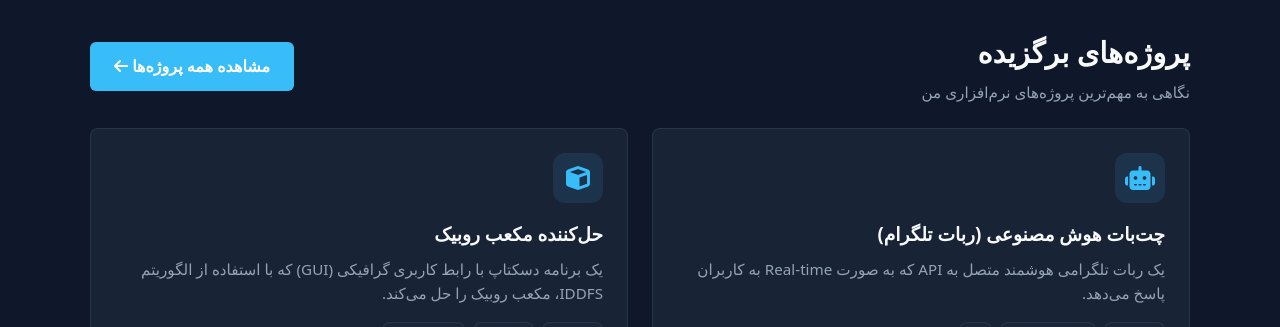
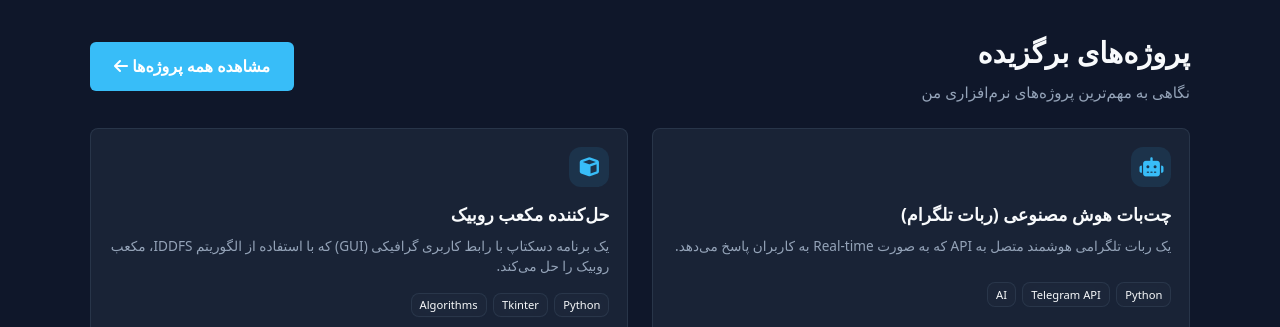
Before and after one commit to Awlishahnazi/personal-website, a plain HTML site: page index.html in a window 1280 px wide. Shown: the part 1090-1417 px from the top of the page. Drawn offline with Linux system fonts and the light colour scheme.

Commit message:
project cards modified

```diff
--- a/assets/css/style.css
+++ b/assets/css/style.css
@@ -223,13 +223,15 @@ body::before {
 }
 
 .project-card h3 {
+    font-size: 1.1rem;
     margin-bottom: 0.5rem;
 }
 
 .project-card p {
     color: var(--text-muted);
-    font-size: 0.95rem;
+    font-size: 0.85rem;
     margin-bottom: 1rem;
+    line-height: 1.5;
 }
 
 .terminal-box {
@@ -1242,8 +1244,8 @@ html[dir="ltr"] .terminal-input-line span {
     }
 
     .container {
-        width: 92%;
-        padding: 1.5rem 0;
+        width: 95%;
+        padding: 1rem 0;
     }
     .hero h1 {
         font-size: 1.8rem;
@@ -1285,7 +1287,7 @@ html[dir="ltr"] .terminal-input-line span {
     -webkit-backdrop-filter: blur(8px);
     border: 1px solid var(--border-color);
     border-radius: 8px;
-    padding: 1.5rem;
+    padding: 1.1rem;
     transition: transform 0.3s ease, border-color 0.3s ease;
 }
 
@@ -1295,16 +1297,16 @@ html[dir="ltr"] .terminal-input-line span {
 }
 
 .project-icon {
-    width: 50px;
-    height: 50px;
+    width: 40px;
+    height: 40px;
     border-radius: 12px;
     background: rgba(56, 189, 248, 0.1);
     color: var(--primary-color);
     display: flex;
     align-items: center;
     justify-content: center;
-    font-size: 1.5rem;
-    margin-bottom: 1rem;
+    font-size: 1.2rem;
+    margin-bottom: 0.8rem;
     transition: transform 0.3s ease, background 0.3s ease;
     align-self: flex-start;
 }
@@ -1319,14 +1321,14 @@ html[dir="ltr"] .terminal-input-line span {
 .project-tech {
     display: flex;
     flex-wrap: wrap;
-    gap: 0.5rem;
+    gap: 0.4rem;
     margin-top: auto;
     margin-bottom: 1rem;
 }
 
 .project-tech .skill-tag {
-    font-size: 0.75rem;
-    padding: 0.2rem 0.6rem;
+    font-size: 0.7rem;
+    padding: 0.15rem 0.5rem;
 }
 
 
```
